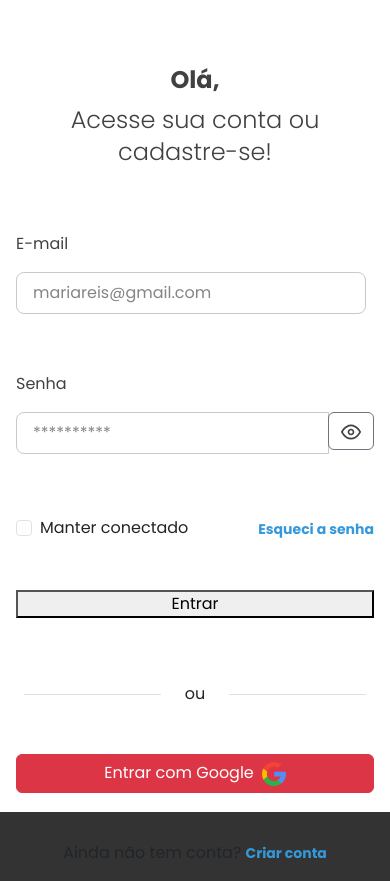
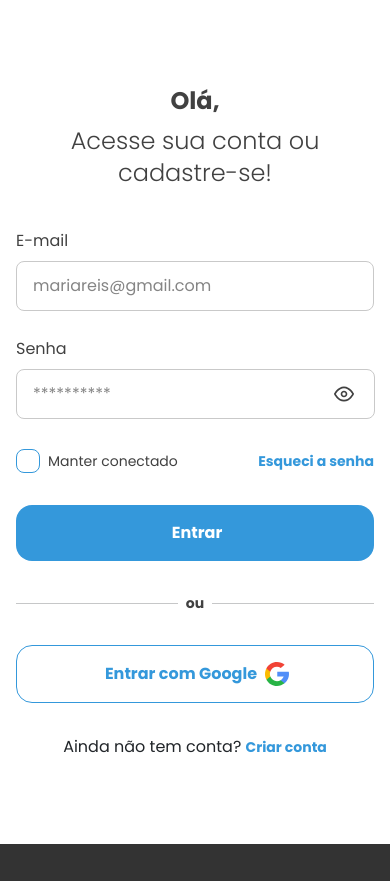
Before and after one commit to BoaConta/boaconta-front, a React (Create React App) app: page / in a window 390 px wide. After the commit the page ends 844 px from the top, so only its background shows below. Built offline with nearby package versions, Linux system fonts and the light colour scheme.

Commit message:
BOAC-52 mobile version done and bugs corrected in both tablet and desktop versions

```diff
--- a/src/login-desktop.css
+++ b/src/login-desktop.css
@@ -234,14 +234,30 @@
 		justify-content: center;
 		gap: 0.5rem;
 		margin: 0 !important;
-	}
+		padding: 0 !important;
+	  }
 
-	.form-check-input {
+	  .form-check-input {
 		width: 1.5rem;
 		height: 1.5rem;
-		border-radius: 0.5rem;
-		border: 1px solid var(--Primary, #3498DB);
-	}
+		border-radius: 0.5rem !important;
+		border: 0.0625rem solid var(--Primary, #3498DB);
+		margin: 0 !important;
+		padding: 0 !important;
+	  }
+
+	  .form-check-label {
+		color: var(--Gray-800, var(--Color-Typography-2-color-typography-2-pure, #414141));
+
+		/* Body/Medium Regular */
+		font-family: Poppins;
+		font-size: 0.875rem;
+		font-style: normal;
+		font-weight: 400;
+		line-height: 1.25rem;
+		/* 142.857% */
+	  }
+
 
 	.link {
 		display: flex;
--- a/src/login-mobile.css
+++ b/src/login-mobile.css
@@ -2,13 +2,12 @@
 
 @import url('https://fonts.googleapis.com/css2?family=Poppins:ital,wght@0,100;0,200;0,300;0,400;0,500;0,600;0,700;0,800;0,900;1,100;1,200;1,300;1,400;1,500;1,600;1,700;1,800;1,900&display=swap');
 
-  @media (max-width: 767px) {
-   body {
+@media (max-width: 767px) {
+  body {
     margin: 0;
     padding: 0;
     display: flex;
     align-items: flex-start;
-    gap: 0.625rem;
     font-family: Poppins;
     align-items: center;
     justify-content: center;
@@ -26,10 +25,11 @@
 
   .app {
     display: flex;
-    height: 50.75rem;
-    padding: 4rem 1rem;
+    height: 100vh;
+    padding: 0rem 1rem;
+    align-items: center;
     justify-content: center;
-    gap: 0.625rem;
+    width: 100%;
     background: var(--Color-Typography-1-color-typography-1-pure, #FFF);
   }
 
@@ -86,12 +86,18 @@
     margin: 0;
   }
 
+  .conditional-br {
+    display: block !important;
+  }
+
   .forms-area {
     display: flex;
     flex-direction: column;
     align-items: flex-start;
     gap: 1.75rem;
     align-self: stretch;
+    width: 100% !important;
+
   }
 
   .input-field,
@@ -102,6 +108,7 @@
     align-items: flex-start;
     gap: 0.5rem;
     align-self: stretch;
+    width: 100% !important;
   }
 
   .input-field label,
@@ -110,23 +117,36 @@
 
     /* Title/Medium Regular */
     font-family: Poppins;
-    font-size: 16px;
+    font-size: 1rem;
     font-style: normal;
     font-weight: 400;
-    line-height: 24px;
+    line-height: 1.5rem;
+    margin: 0 !important;
     /* 150% */
+  }
+
+  .mb-3,
+  .mb-4,
+  .mx-2,
+  .ms-2 {
+    margin: 0 !important;
+  }
+
+  .mb-3,
+  .mb-4 {
+    width: 100% !important;
+
   }
 
   .input-field input,
   .password-field input {
+    width: 100% !important;
     display: flex;
-    padding: 0.5rem 1rem;
+    padding: 0.75rem 1rem;
     align-items: center;
     gap: 0.25rem;
-    flex: 1 0 0;
     align-self: stretch;
-    border-radius: 0.5rem;
-    line-height: 1.5rem;
+    border-radius: 0.5rem !important;
     border: 1px solid var(--Gray-300, #C9C9C9);
     background: var(--Color-Typography-1-color-typography-1-pure, #FFF);
   }
@@ -135,16 +155,39 @@
   .password-field input::placeholder {
     flex: 1 0 0;
     color: var(--Gray-700, #858585);
+
     /* Body/Large Regular */
     font-family: Poppins;
     font-size: 1rem;
     font-style: normal;
     font-weight: 400;
+    line-height: 1.5rem;
+    /* 150% */
     /* 150% */
   }
 
   .password-field input {
     position: relative;
+  }
+
+  .eye-btn {
+    border: none;
+    background: transparent;
+    display: flex;
+    align-items: center;
+    justify-content: center;
+    padding: 0;
+    top: 30%;
+    margin-left: -40px;
+    /* Ajuste conforme necessário */
+    z-index: 2;
+  }
+
+  .eye-btn img {
+    width: 1.25rem;
+    /* Ajuste conforme necessário */
+    height: 1.25rem;
+    /* Ajuste conforme necessário */
   }
 
   .options {
@@ -154,18 +197,36 @@
     align-items: center;
   }
 
-  .checkbox {
+  .form-check {
     display: flex;
     align-items: center;
+    justify-content: center;
     gap: 0.5rem;
+    margin: 0 !important;
+    padding: 0 !important;
   }
 
-  .checkbox input {
+  .form-check-input {
     width: 1.5rem;
     height: 1.5rem;
-    border-radius: 0.5rem;
+    border-radius: 0.5rem !important;
     border: 0.0625rem solid var(--Primary, #3498DB);
+    margin: 0 !important;
+    padding: 0 !important;
   }
+
+  .form-check-label {
+    color: var(--Gray-800, var(--Color-Typography-2-color-typography-2-pure, #414141));
+
+    /* Body/Medium Regular */
+    font-family: Poppins;
+    font-size: 0.875rem;
+    font-style: normal;
+    font-weight: 400;
+    line-height: 1.25rem;
+    /* 142.857% */
+  }
+
 
   .link {
     color: var(--Primary, #3498DB);
@@ -181,18 +242,7 @@
     text-decoration: none;
   }
 
-  .button,
-  .google-button {
-    display: block;
-    width: 100%;
-    padding: 0.625rem;
-    text-align: center;
-    border: none;
-    border-radius: 0.25rem;
-    cursor: pointer;
-  }
-
-  .button {
+  .btn-login {
     display: flex;
     padding: 1rem 0.75rem 1rem 1rem;
     justify-content: center;
@@ -200,6 +250,7 @@
     gap: 0.25rem;
     align-self: stretch;
     border-radius: 1rem;
+    border: none;
     background: var(--Primary, #3498DB);
     color: var(--Gray-0, var(--Color-Typography-1-color-typography-1-pure, #FFF));
     text-align: center;
@@ -213,7 +264,7 @@
     /* 150% */
   }
 
-  .google-button {
+  .g-btn {
     display: flex;
     padding: 1rem 0.75rem 1rem 1rem;
     justify-content: center;
@@ -222,8 +273,8 @@
     align-self: stretch;
     border-radius: 1rem;
     border: 0.7px solid var(--Primary, #3498DB);
-    background: var(--Gray-0, #FFF);
-    color: var(--Primary, #3498DB);
+    background: #FFF;
+    color: #3498DB;
     text-align: center;
 
     /* Title/Medium Bold */
@@ -240,19 +291,36 @@
     align-items: center;
     gap: 0.5rem;
     align-self: stretch;
+    margin: 0 !important;
   }
 
   .divider hr {
-    flex-grow: 1;
-    border: none;
-    border-top: 1px solid #858585;
-    ;
-    margin: 0 0.5rem;
+    width: 15.40625rem;
+    height: 0.0625rem;
+    background: #858585;
+    margin: 0 !important;
+    /* Title/Small Bold */
   }
 
-  .create-account {
-    display: flex;
-    align-items: center;
-    gap: 0.25rem;
+  .divider span {
+    color: var(--Gray-800, var(--Color-Typography-2-color-typography-2-pure, #414141));
+    font-family: Poppins;
+    font-size: 0.875rem;
+    font-style: normal;
+    font-weight: 700;
+    line-height: 1.25rem;
   }
+
+  .text-center {
+    margin: 0 !important;
   }
+
+
+  /* 142.857% */
+}
+
+.create-account {
+  display: flex;
+  align-items: center;
+  gap: 0.25rem;
+}
--- a/src/login-tablet-notebook.css
+++ b/src/login-tablet-notebook.css
@@ -266,14 +266,30 @@
 		justify-content: center;
 		gap: 0.5rem;
 		margin: 0 !important;
-	}
+		padding: 0 !important;
+	  }
 
-	.form-check-input {
+	  .form-check-input {
 		width: 1.5rem;
 		height: 1.5rem;
-		border-radius: 0.5rem;
-		border: 1px solid var(--Primary, #3498DB);
-	}
+		border-radius: 0.5rem !important;
+		border: 0.0625rem solid var(--Primary, #3498DB);
+		margin: 0 !important;
+		padding: 0 !important;
+	  }
+
+	  .form-check-label {
+		color: var(--Gray-800, var(--Color-Typography-2-color-typography-2-pure, #414141));
+
+		/* Body/Medium Regular */
+		font-family: Poppins;
+		font-size: 0.875rem;
+		font-style: normal;
+		font-weight: 400;
+		line-height: 1.25rem;
+		/* 142.857% */
+	  }
+
 
 	.g-btn,
 	.g-btn:hover {
```
Also changed, not shown: 1 other file (tests, documents, lock files or other folders).
